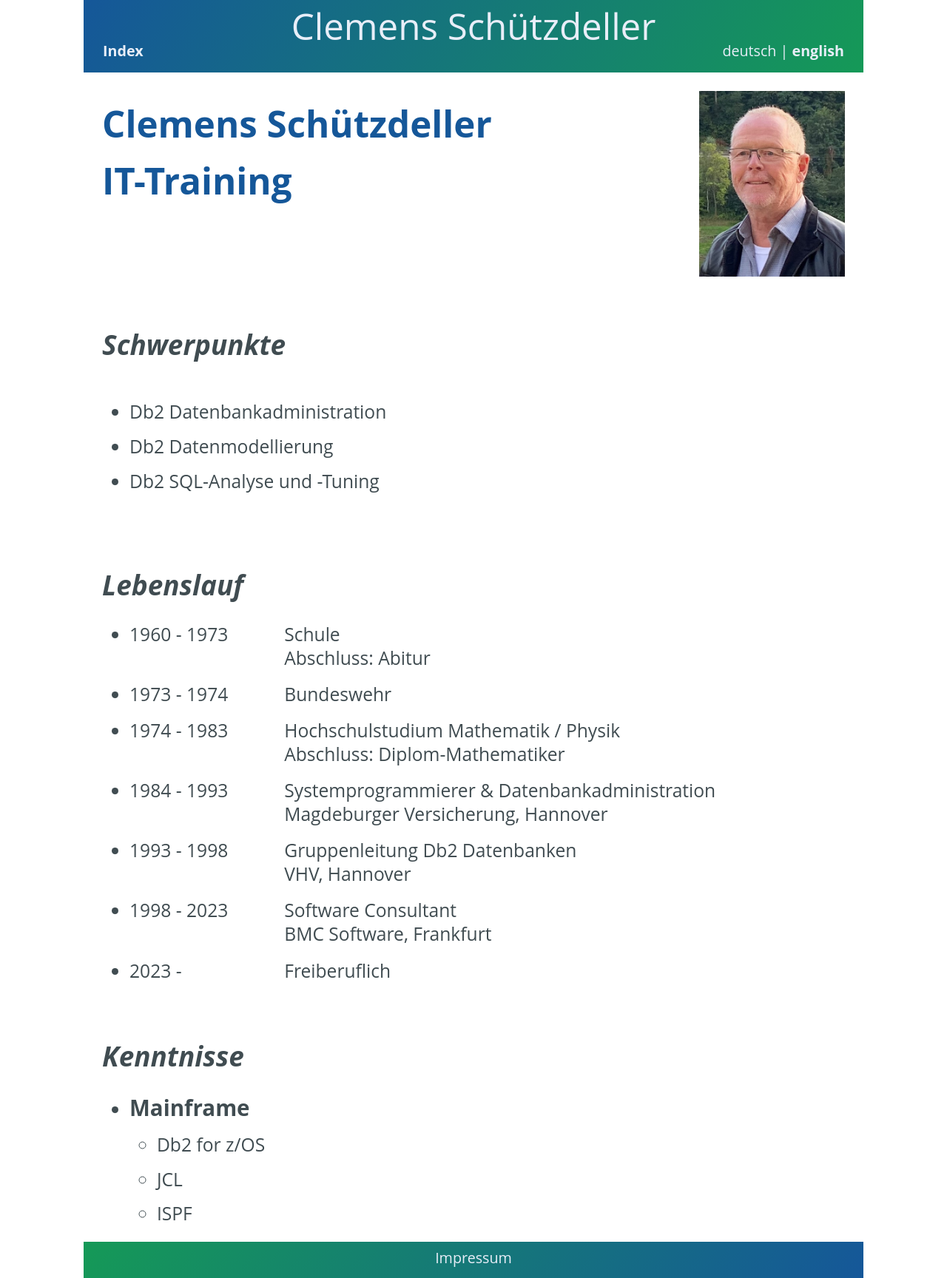
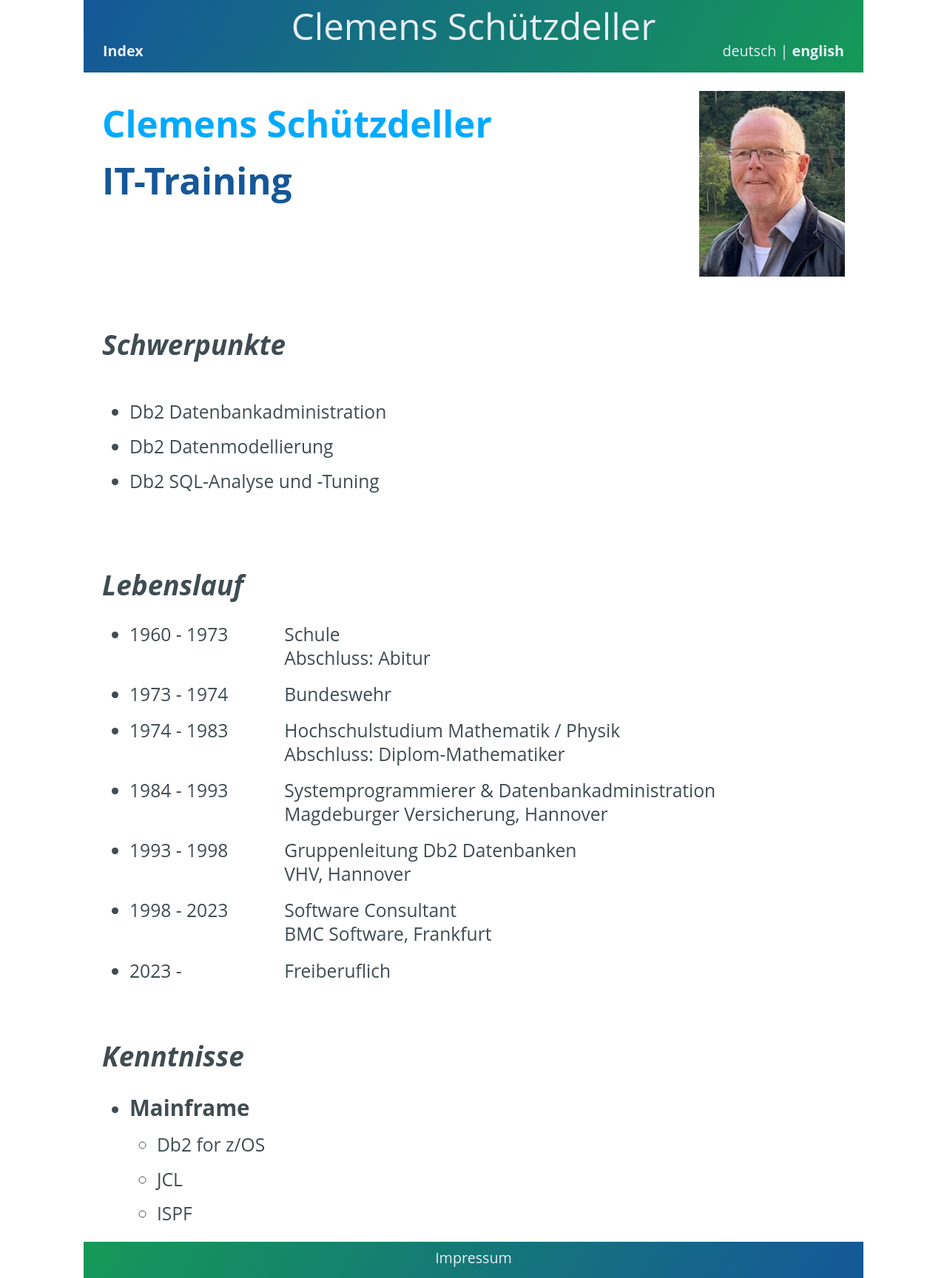
Before and after one commit to cs-LA/home, a Jekyll site: the page built from itTraining/Profile.md, in a window 1280 px wide. Shown: the whole page at 74% size. Built offline with Jekyll 4.4.1, drawn with Linux system fonts in a browser that asks for light colours; our own code applies the rules of GitHub Pages for plain Markdown files.

Commit message:
Update Profile.md

```diff
--- a/itTraining/Profile.md
+++ b/itTraining/Profile.md
@@ -1,6 +1,6 @@
 <div class="hGrid">
   <div class="grid-2">
-    <div class="gridHeader">Clemens Schützdeller</div>
+    <div class="gridHeader"><a href="mailto:cl.schuetzdeller@icloud.com">Clemens Schützdeller</a></div>
     <div class="gridHeader">IT-Training</div>
   </div>
   <div class="grid-1">
```
